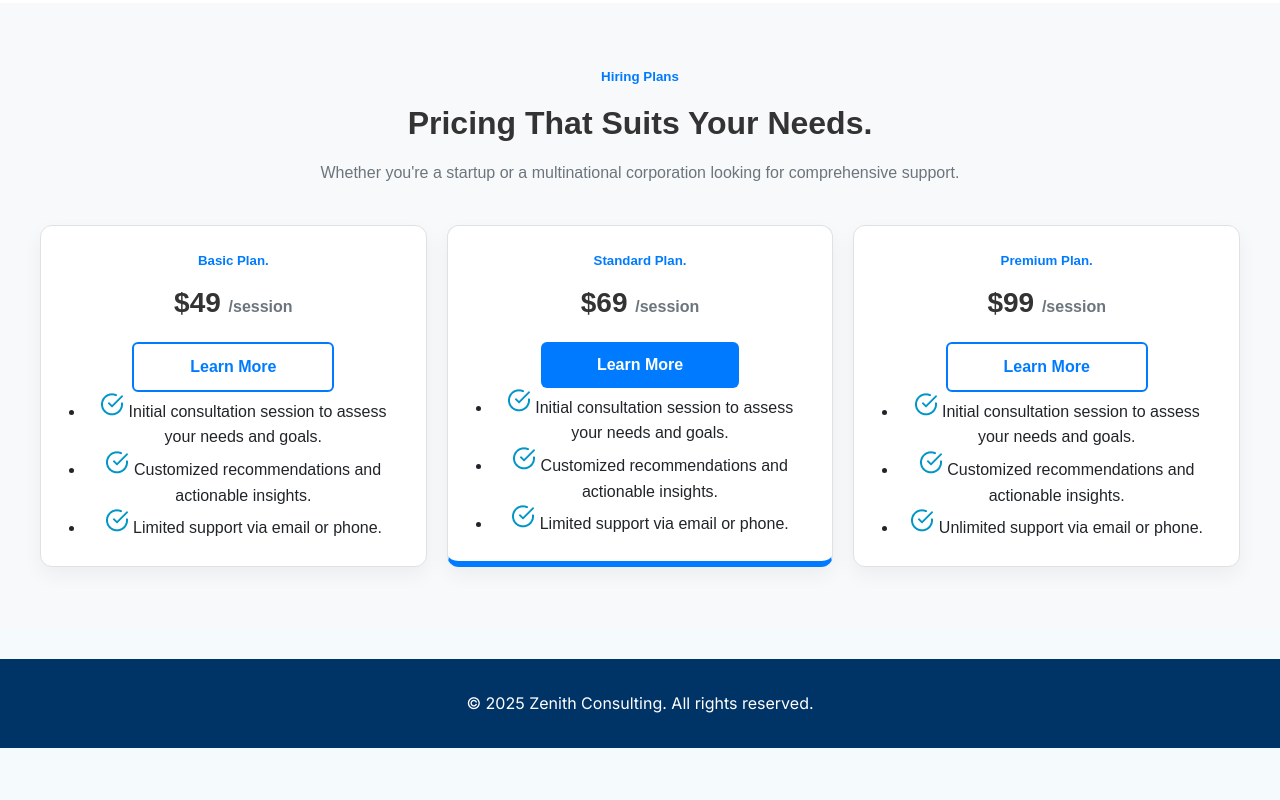
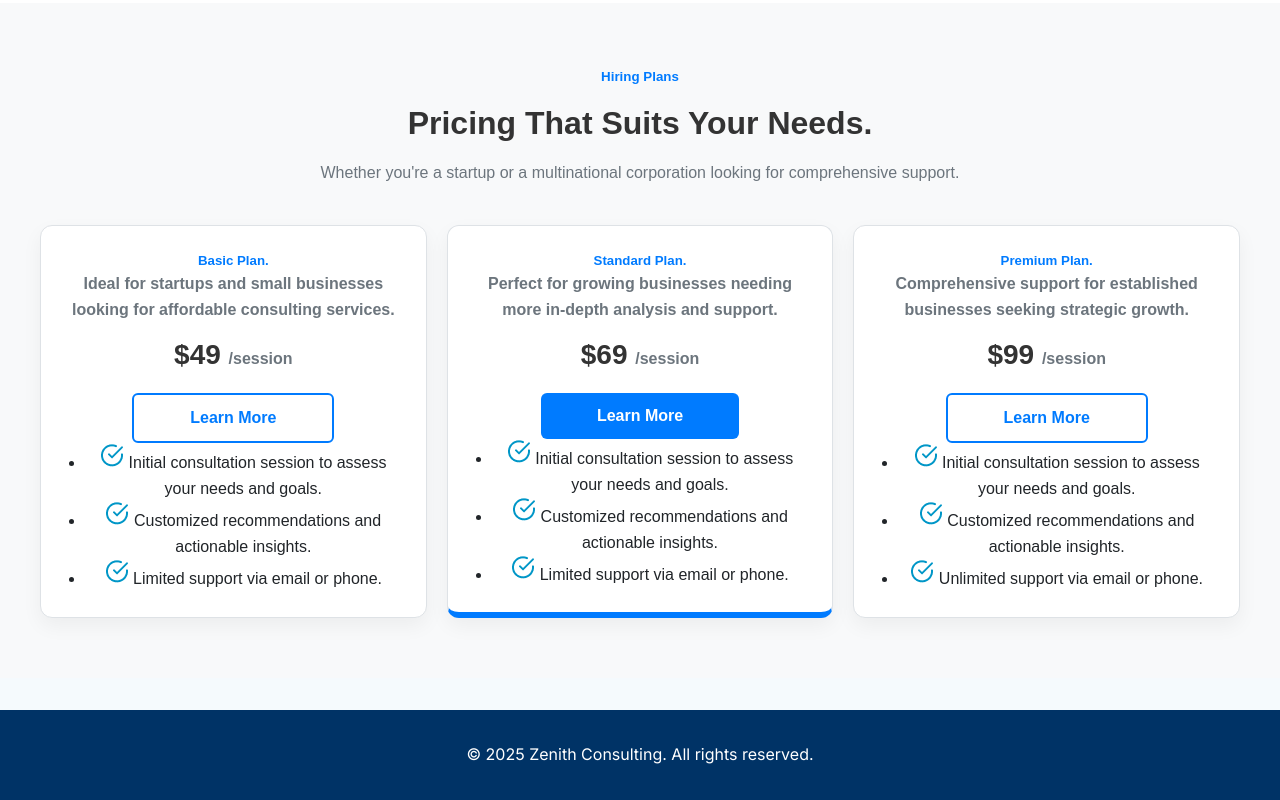
Before and after one commit to snowysite/zenith, a plain HTML site: page index.html in a window 1280 px wide. Shown: the part 4096-4896 px from the top of the page. Before the commit the page ends 4844 px from the top, so only its background shows below. Drawn offline with Linux system fonts and the light colour scheme.

Commit message:
Add files via upload

```diff
--- a/index.html
+++ b/index.html
@@ -6,6 +6,9 @@
   <title>Zenith - Business Template</title>
   <link href="https://fonts.googleapis.com/css2?family=Inter:wght@400;600;700&display=swap" rel="stylesheet">
   <link rel="stylesheet" href="style.css" />
+  <link rel="stylesheet" href="https://cdnjs.cloudflare.com/ajax/libs/font-awesome/6.0.0-beta3/css/all.min.css" integrity="sha384-k6RqeWeci5ZR/Lv4MR0sA0FfDOM8d7x1z5l5e5c5e5e5e5e5e5e5e5e5e5e5e" crossorigin="anonymous" /><!-- Favicon -->
+<link rel="icon" type="image/x-icon" href="favicon.ico">
+
 </head>
 <body>
   <!-- Navbar -->
@@ -217,6 +220,7 @@
       <!-- Card 1 -->
       <div style="flex: 1 1 300px; background: #fff; border: 1px solid #dee2e6; border-radius: 12px; padding: 24px; box-shadow: 0 8px 20px rgba(0, 0, 0, 0.05);">
         <h5 style="color: #007bff;">Basic Plan.</h5>
+        <h4 style="color: #6c757d;">Ideal for startups and small businesses looking for affordable consulting services.</h4>
         <h3 style="font-size: 28px; font-weight: bold; margin-top: 10px;">$49 <small style="color: #6c757d; font-size: 16px;">/session</small></h3>
          <a href="#" style="display: inline-block; margin-top: 16px; padding: 10px 56px; border: 2px solid #007bff; color: #007bff; text-decoration: none; border-radius: 6px; font-weight: bold;">Learn More</a>
         <ul style="padding-left: 20px; color: #212529;">
@@ -229,6 +233,7 @@
       <!-- Card 2 -->
       <div style="flex: 1 1 300px; background: #fff; border: 1px solid #dee2e6; border-radius: 12px; padding: 24px; box-shadow: 0 8px 20px rgba(0, 0, 0, 0.05); border-bottom: 6px solid #007bff;">
         <h5 style="color: #007bff;">Standard Plan.</h5>
+        <h4 style="color: #6c757d;">Perfect for growing businesses needing more in-depth analysis and support.</h4>
         <h3 style="font-size: 28px; font-weight: bold; margin-top: 10px;">$69 <small style="color: #6c757d; font-size: 16px;">/session</small></h3>
          <a href="#" style="display: inline-block; margin-top: 16px; padding: 10px 56px; background-color: #007bff; color: #fff; text-decoration: none; border-radius: 6px; font-weight: bold;">Learn More</a>
         <ul style="padding-left: 20px; color: #212529;">
@@ -241,6 +246,7 @@
       <!-- Card 3 -->
       <div style="flex: 1 1 300px; background: #fff; border: 1px solid #dee2e6; border-radius: 12px; padding: 24px; box-shadow: 0 8px 20px rgba(0, 0, 0, 0.05);">
         <h5 style="color: #007bff;">Premium Plan.</h5>
+        <h4 style="color: #6c757d;">Comprehensive support for established businesses seeking strategic growth.</h4>
         <h3 style="font-size: 28px; font-weight: bold; margin-top: 10px;">$99 <small style="color: #6c757d; font-size: 16px;">/session</small></h3>
          <a href="#" style="display: inline-block; margin-top: 16px; padding: 10px 56px; border: 2px solid #007bff; color: #007bff; text-decoration: none; border-radius: 6px; font-weight: bold;">Learn More</a>
         <ul style="padding-left: 20px; color: #212529;">
```
